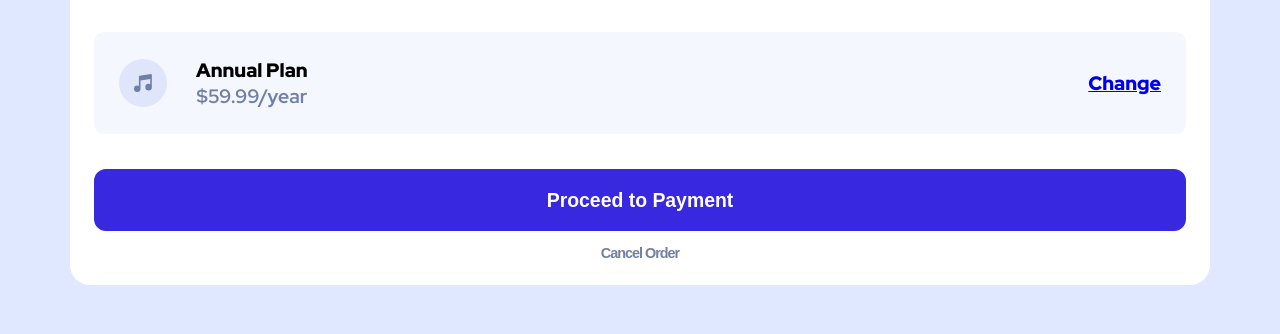
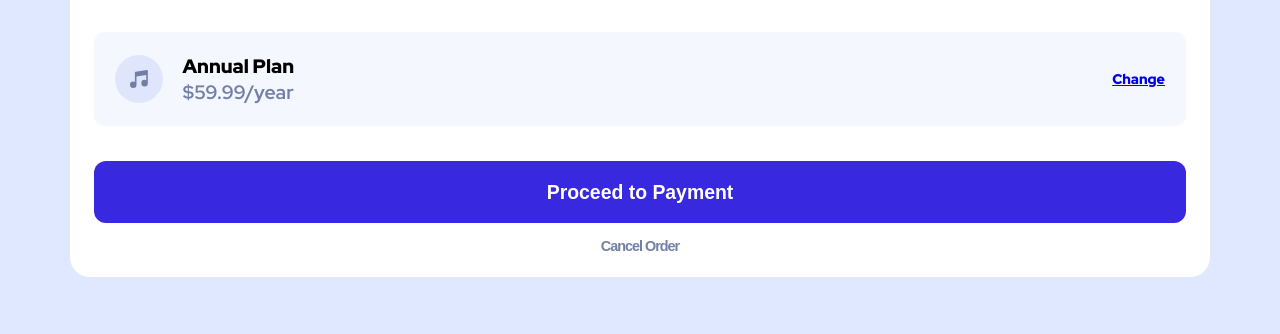
Before and after one commit to ClaudiaRamirezD/order-summary-flexbox, a plain HTML site: page index.html in a window 1280 px wide. Shown: the part 823-1157 px from the top of the page. Drawn offline with Linux system fonts and the light colour scheme.

Commit message:
Small enhance

```diff
--- a/style.css
+++ b/style.css
@@ -7,9 +7,10 @@
     --Blue-grayish: hsl(224, 23%, 55%);
     --Dark-blue: hsl(223, 47%, 23%);
 
-      --step-0: clamp(1.00rem, calc(0.91rem + 0.38vw), 1.25rem);
-      --step-1: clamp(1.20rem, calc(1.00rem + 0.85vw), 1.77rem);
-      --step-2: clamp(1.44rem, calc(1.07rem + 1.59vw), 2.50rem);
+    --step--1: clamp(0.83rem, calc(0.82rem + 0.08vw), 0.88rem);
+    --step-0: clamp(1.00rem, calc(0.91rem + 0.38vw), 1.25rem);
+    --step-1: clamp(1.20rem, calc(1.00rem + 0.85vw), 1.77rem);
+    --step-2: clamp(1.44rem, calc(1.07rem + 1.59vw), 2.50rem);
 }
 
 * {
@@ -74,9 +75,10 @@ h1 {
 .main-box {
     background-color: var(--Very-pale-blue);
     display: flex;
+    flex-wrap: wrap;
     margin: 1.8em 0;
     border-radius: 10px;
-    padding: 1.3em;
+    padding: 1.1em;
     font-size: var(--step-0);
     gap: 1em;
     align-items: center;
@@ -102,12 +104,12 @@ h3 {
 .left-side {
     display: flex;
     align-items: center;
-    gap: 1.5em;
+    gap: 1em;
 }
 
 .change {
     font-weight: 900;
-    font-size: var(--step-0);
+    font-size: var(--step--1);
 }
 
 .button-cta {
```
